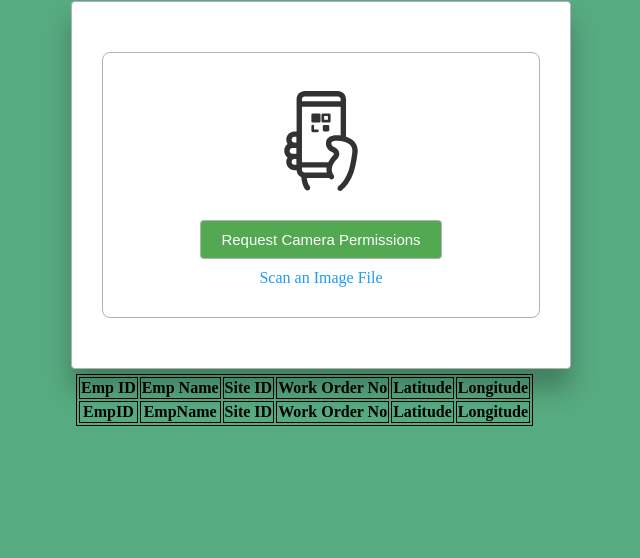
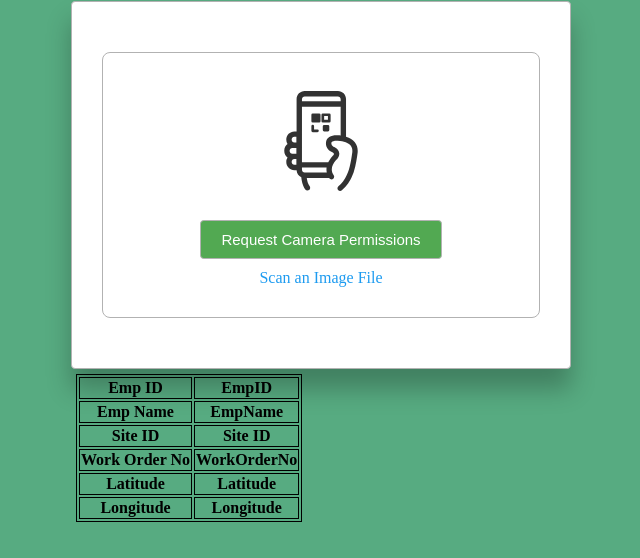
Before and after one commit to shankark1984/VishrutaAttendanceSystems, a plain HTML site: page Index.html in a window 1280 px wide. Shown: the part 78-636 px from the top of the page, without its empty margins (319-959 px from the left). Drawn offline with Linux system fonts and the light colour scheme; files whose address does not match are found by name.

Commit message:
Update Index.html

```diff
--- a/Index.html
+++ b/Index.html
@@ -22,19 +22,26 @@
             <table>
                 <tr>
                     <th>Emp ID</th>
-                    <th>Emp Name</th>
-                    <th>Site ID</th>
-                    <th>Work Order No</th>
-                    <th>Latitude</th>
-                    <th>Longitude</th>
-
+                    <th id="Info1">EmpID</th>
                 </tr>
                 <tr>
-                    <th id="Info1">EmpID</th>
+                    <th>Emp Name</th>
                     <th id="Info2">EmpName</th>
+                </tr>
+                <tr>
                     <th>Site ID</th>
+                    <th>Site ID</th>
+                </tr>
+                <tr>
                     <th>Work Order No</th>
+                    <th>WorkOrderNo</th>
+                </tr>
+                <tr>
+                    <th>Latitude</th>
                     <th id="srtLatitude demo">Latitude</th>
+                </tr>
+                <tr>
+                    <th>Longitude</th>
                     <th id="srtLongitude demo">Longitude</th>
                 </tr>
             </table>
```
